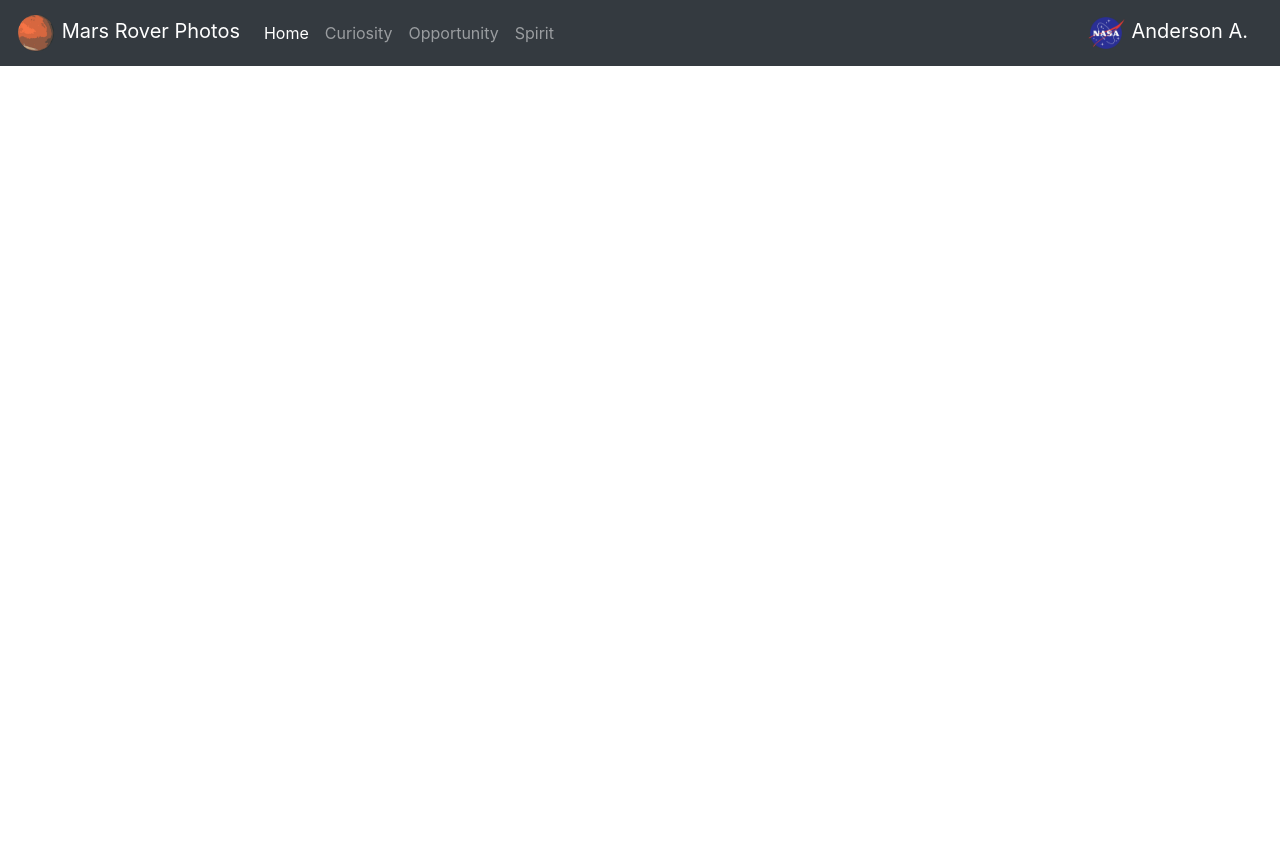
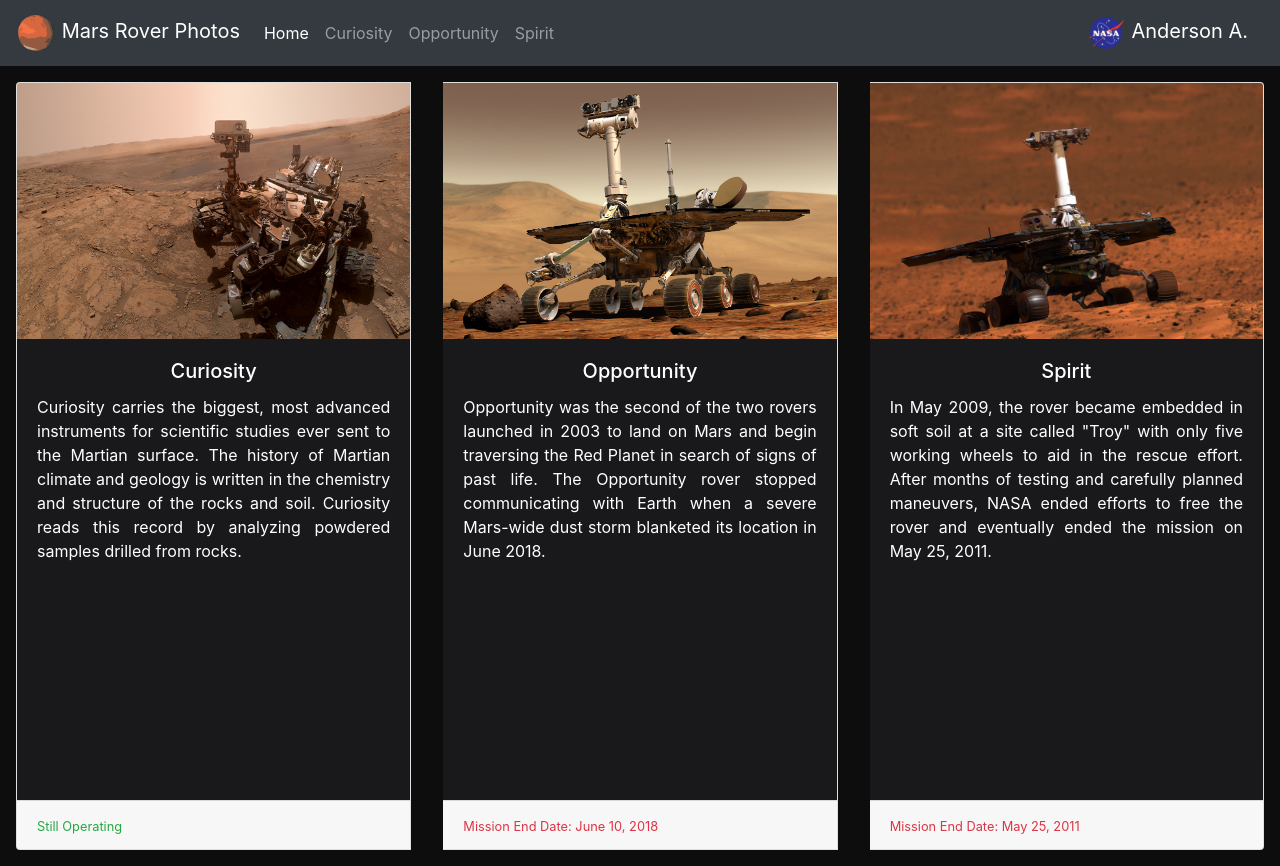
Before and after one commit to andersonalexdurante/Mars-Rover-Photos, a plain HTML site: page index.html in a window 1280 px wide. Before the commit the page ends 800 px from the top, so only its background shows below. Drawn offline with nearby package versions, Linux system fonts and the light colour scheme.

Commit message:
Adiciona cards de rovers e finaliza home page

```diff
--- a/index.html
+++ b/index.html
@@ -2,10 +2,9 @@
 <html lang="en">
   <head>
     <title>Mars Rover Photos</title>
-
     <meta charset="utf-8">
     <meta name="viewport" content="width=device-width, initial-scale=1, shrink-to-fit=no">
-
+    <link rel="stylesheet" href="./style.css">
     <link rel="stylesheet" href="https://stackpath.bootstrapcdn.com/bootstrap/4.3.1/css/bootstrap.min.css" integrity="sha384-ggOyR0iXCbMQv3Xipma34MD+dH/1fQ784/j6cY/iJTQUOhcWr7x9JvoRxT2MZw1T" crossorigin="anonymous">
   </head>
   <body>
@@ -35,8 +34,39 @@
             Anderson A.
         </a>
     </nav>
-    <div class="container m-0 p-0 home">
-
+    <div class="container-fluid m-0 p-0 home h-100 row">
+        <div class="card-group text-justify ">
+            <div class="card m-3">
+              <img class="card-img-top" src="./assets/curiosity.jpg" alt="Card image cap">
+              <div class="card-body">
+                <h5 class="card-title text-center">Curiosity</h5>
+                <p class="card-text">Curiosity carries the biggest, most advanced instruments for scientific studies ever sent to the Martian surface. The history of Martian climate and geology is written in the chemistry and structure of the rocks and soil. Curiosity reads this record by analyzing powdered samples drilled from rocks.</p>
+              </div>
+              <div class="card-footer">
+                <small class="text-success">Still Operating</small>
+              </div>
+            </div>
+            <div class="card m-3">
+              <img class="card-img-top" src="./assets/opportunity.jpg" alt="Card image cap">
+              <div class="card-body">
+                <h5 class="card-title text-center">Opportunity</h5>
+                <p class="card-text">Opportunity was the second of the two rovers launched in 2003 to land on Mars and begin traversing the Red Planet in search of signs of past life. The Opportunity rover stopped communicating with Earth when a severe Mars-wide dust storm blanketed its location in June 2018.</p>
+              </div>
+              <div class="card-footer">
+                <small class="text-danger">Mission End Date: June 10, 2018</small>
+              </div>
+            </div>
+            <div class="card m-3">
+              <img class="card-img-top" src="./assets/spirit.jpg" alt="Card image cap">
+              <div class="card-body">
+                <h5 class="card-title text-center">Spirit</h5>
+                <p class="card-text">In May 2009, the rover became embedded in soft soil at a site called "Troy" with only five working wheels to aid in the rescue effort. After months of testing and carefully planned maneuvers, NASA ended efforts to free the rover and eventually ended the mission on May 25, 2011.</p>
+              </div>
+              <div class="card-footer">
+                <small class="text-danger">Mission End Date: May 25, 2011</small>
+              </div>
+            </div>
+          </div>
     </div>
 
 
--- a/style.css
+++ b/style.css
@@ -1,3 +1,22 @@
-.home{
-    background-color: #232931;
+body, html{
+    height: 100%;
 }
+.container-fluid{
+    background-color: #0D0D0D;
+}
+.card-img-top {
+    width: 100%;
+    height: 20vw;
+    object-fit: cover;
+    transition: all .3s ease-in-out;
+}
+.card-img-top:hover{
+    transform: scale(1.1);
+}
+.card-body{
+    color: white;
+    background-color: rgb(25, 25, 27);
+}
+.card{
+    border: 0px;
+}
```
Also changed, not shown: assets/curiosity.jpg (added), assets/opportunity.jpg (added), assets/spirit.jpg (added).
